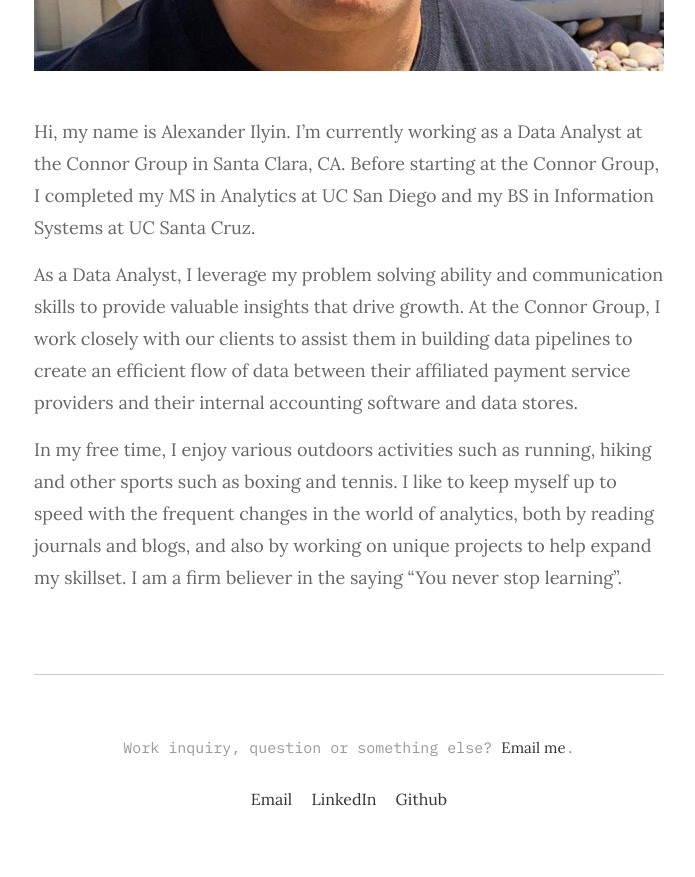
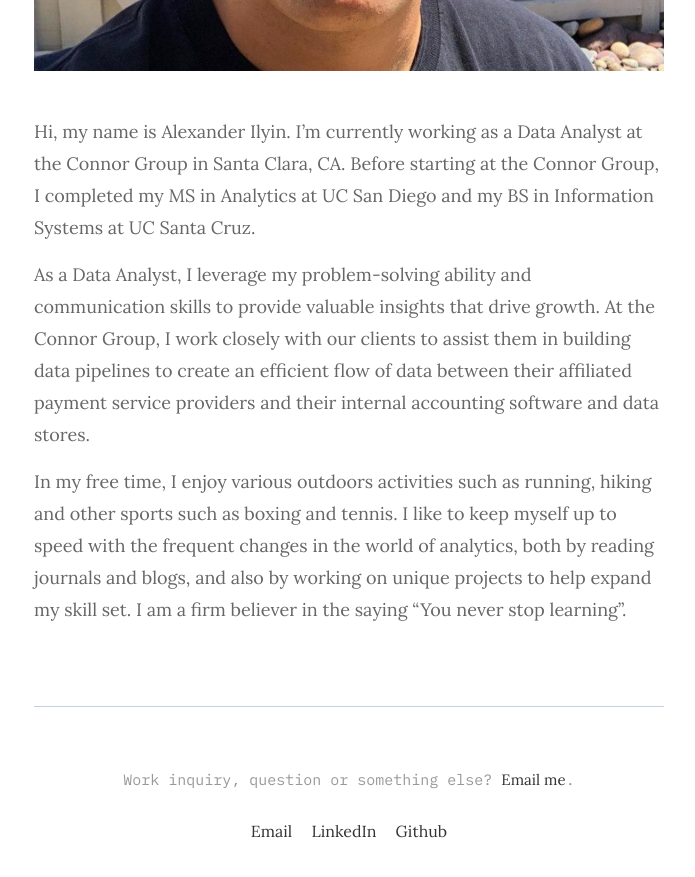
Before and after one commit to alexilyin1/alexilyin1.github.io, a Jekyll site: the page built from _pages/about.md, in a window 1280 px wide and 900 px high, scrolled down 582 px. Shown: the top 877 px of the window, without its empty margins (291-986 px from the left). Built offline with Jekyll 4.4.1, drawn with Linux system fonts in a browser that asks for light colours.

Commit message:
add file

```diff
--- a/_includes/header.html
+++ b/_includes/header.html
@@ -28,6 +28,9 @@
           <li class="nav__item">
             <a href="{{ page.url | prepend: site.baseurl }}" class="nav__link">{{ page.title }}</a>
           </li>
+          <li class="nav__item">
+            <a href="assets/files/AlexanderIlyin-Resume.pdf" class="nav__link">CV</a>
+          </li>
           {% endif %}
             {% endunless %}
           {% endfor %}
--- a/_pages/about.md
+++ b/_pages/about.md
@@ -5,14 +5,8 @@ permalink: /about/
 image: '/assets/img/CG_picture.jpg'
 ---
 
-Hi, my name is Alexander Ilyin. I'm currently working as a Data Analyst at the Connor Group in Santa Clara, CA. Before starting at the Connor Group, I completed my MS in Analytics at UC San Diego and my BS in Information Systems at UC Santa Cruz.
+Hi, my name is Alexander Ilyin. I’m currently working as a Data Analyst at the Connor Group in Santa Clara, CA. Before starting at the Connor Group, I completed my MS in Analytics at UC San Diego and my BS in Information Systems at UC Santa Cruz.
 
+As a Data Analyst, I leverage my problem-solving ability and communication skills to provide valuable insights that drive growth. At the Connor Group, I work closely with our clients to assist them in building data pipelines to create an efficient flow of data between their affiliated payment service providers and their internal accounting software and data stores.
 
-
-
-As a Data Analyst, I leverage my problem solving ability and communication skills to provide valuable insights that drive growth. At the Connor Group, I work closely with our clients to assist them in building data pipelines to create an efficient flow of data between their affiliated payment service providers and their internal accounting software and data stores.
-
-
-
-
-In my free time, I enjoy various outdoors activities such as running, hiking and other sports such as boxing and tennis. I like to keep myself up to speed with the frequent changes in the world of analytics, both by reading journals and blogs, and also by working on unique projects to help expand my skillset. I am a firm believer in the saying "You never stop learning".
+In my free time, I enjoy various outdoors activities such as running, hiking and other sports such as boxing and tennis. I like to keep myself up to speed with the frequent changes in the world of analytics, both by reading journals and blogs, and also by working on unique projects to help expand my skill set. I am a firm believer in the saying “You never stop learning”.
```
Also changed, not shown: 1 other file.
